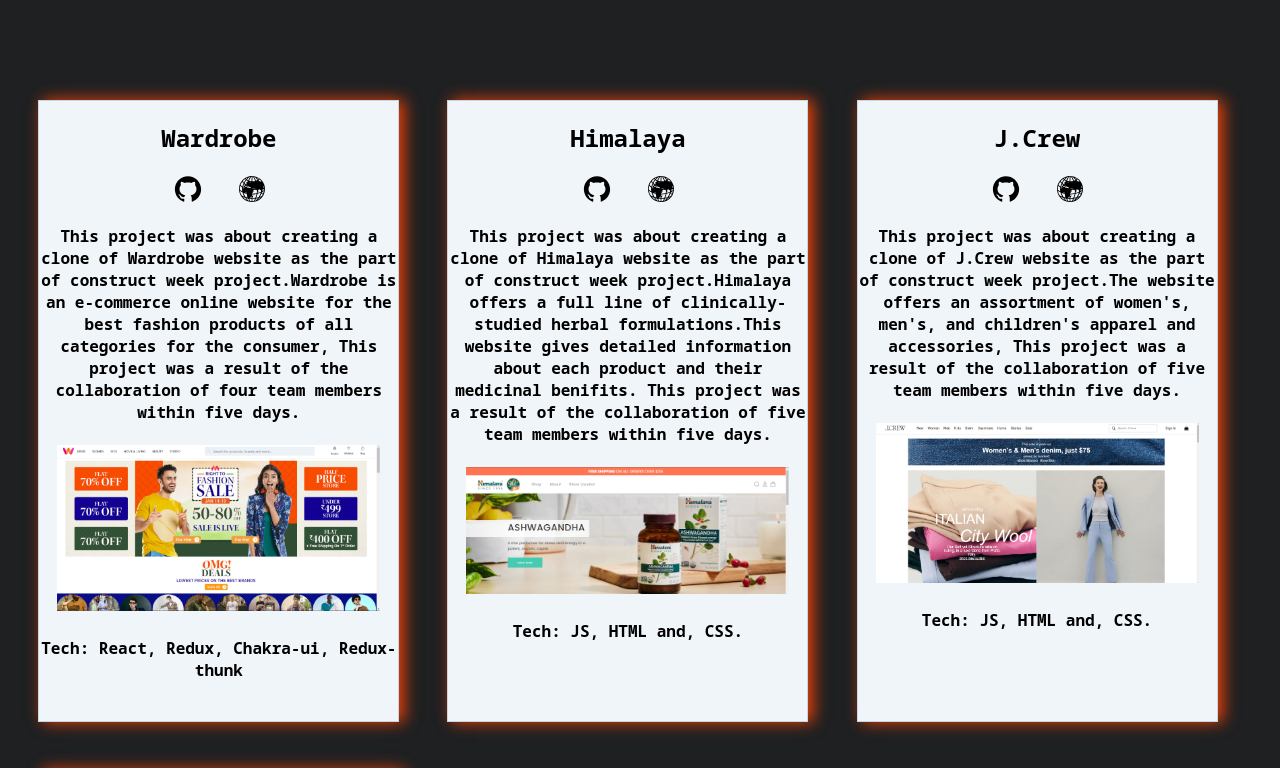
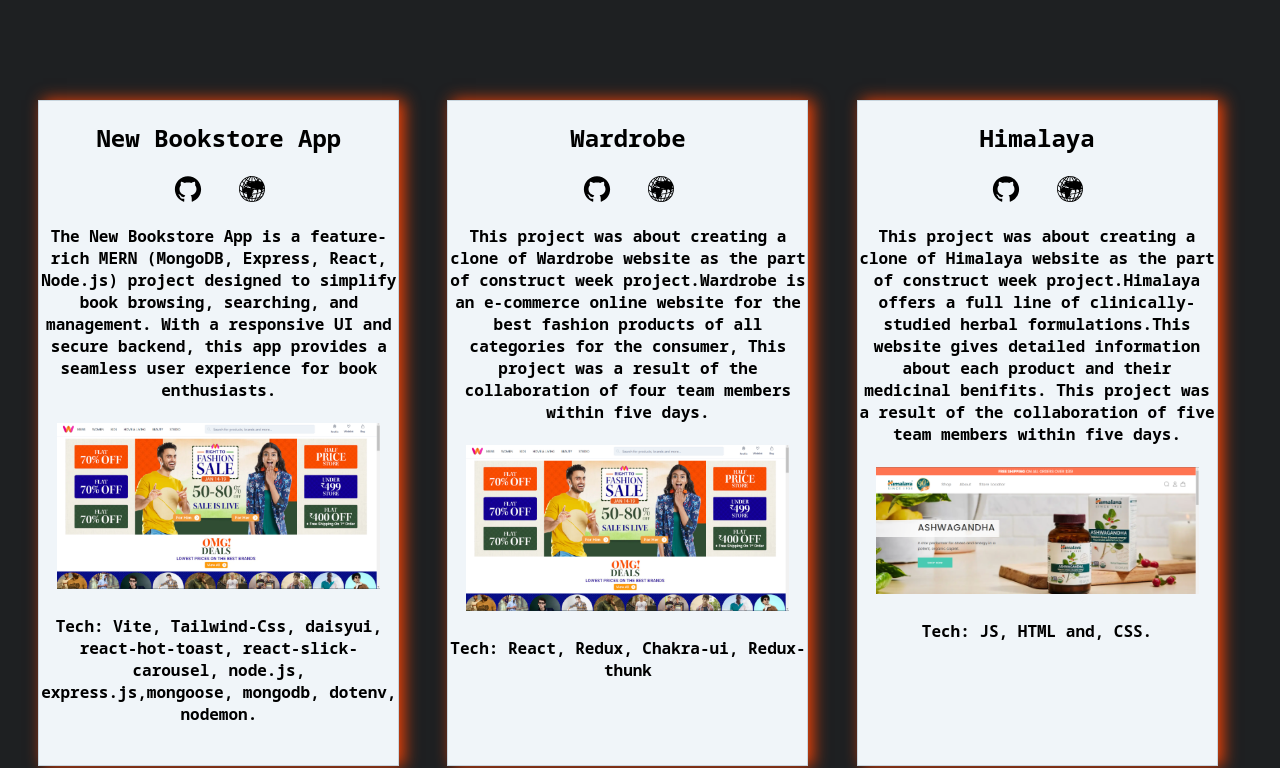
Before and after one commit to AmanKumarWeb19/AmanKumarWeb19.github.io, a React (Create React App) app: page / in a window 1280 px wide. Shown: the part 3420-4188 px from the top of the page. Built offline with nearby package versions, Linux system fonts and the light colour scheme.

Commit message:
add project

```diff
--- a/src/Components/ProjectData.js
+++ b/src/Components/ProjectData.js
@@ -1,4 +1,12 @@
 export const data = [
+  {
+    title: "New Bookstore App",
+    repo: "https://github.com/AmanKumarWeb19/New_BookStore_App.git",
+    website: "https://new-bookstore-app.onrender.com/",
+    project_thumbnail: "/wardrobe.png",
+    txt1: "The New Bookstore App is a feature-rich MERN (MongoDB, Express, React, Node.js) project designed to simplify book browsing, searching, and management. With a responsive UI and secure backend, this app provides a seamless user experience for book enthusiasts.",
+    tech: "Tech: Vite, Tailwind-Css, daisyui, react-hot-toast, react-slick-carousel, node.js, express.js,mongoose, mongodb, dotenv, nodemon.",
+  },
   {
     title: "Wardrobe",
     repo: "https://github.com/gaurav62472744/Myntra.com",
```
